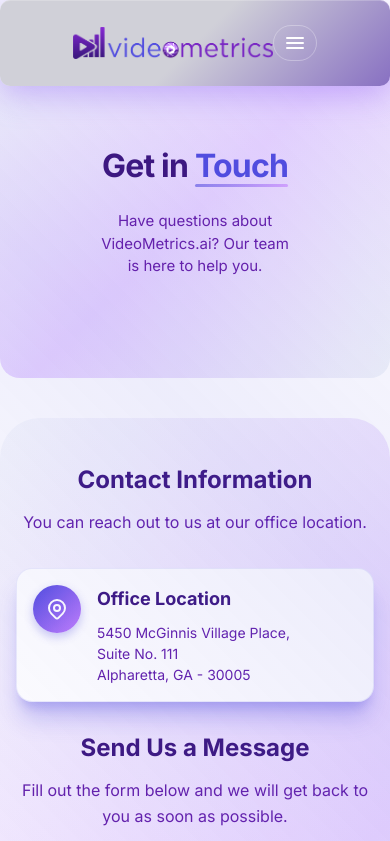
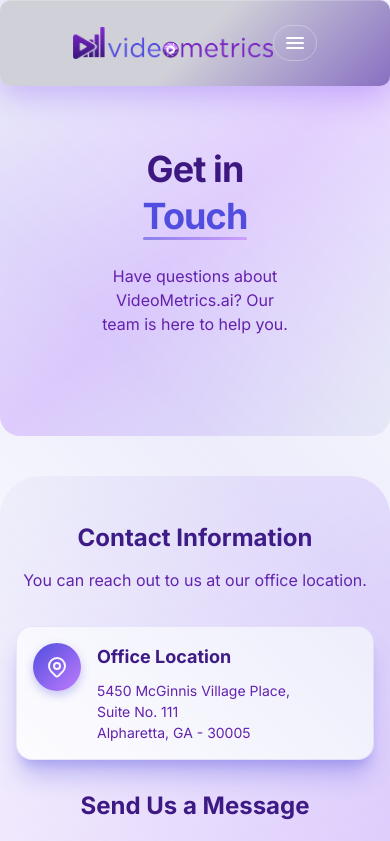
Before and after one commit to karthi0348/videometrics-ui, a Next.js app: page /contact in a window 390 px wide. Shown: the top 841 px of the page. Built offline with nearby package versions, Linux system fonts and the light colour scheme.

Commit message:
update css

```diff
--- a/src/app/contact/components/ContactHeroSection.tsx
+++ b/src/app/contact/components/ContactHeroSection.tsx
@@ -1,5 +1,4 @@
 import React from "react";
-import "@/app/globals.css";
 import "../styles/ContactHero.css";
 
 interface ContactHeroProps {
--- a/src/app/contact/styles/ContactHero.css
+++ b/src/app/contact/styles/ContactHero.css
@@ -30,7 +30,7 @@
 .contacttitle {
   font-size: 2.25rem;
   font-weight: 700;
-  margin-bottom: 1.5rem;
+  margin: 0 auto 1.5rem auto;
   color: var(--purple-dark);
   line-height: 1.3;
   letter-spacing: -0.025em;
@@ -111,51 +111,6 @@
   animation: fadeInUp 0.8s ease-out 0.2s both;
 }
 
-@media (max-width: 480px) {
-
-
-  .contacttitle {
-    font-size: clamp(2rem, 6vw, 3rem);
-    color: var(--purple-dark);
-    line-height: 1.25;
-    max-width: 800px;
-    animation: fadeInUp 0.8s ease-out 0.1s both;
-  }
-
-  .subcontacttitle {
-    font-size: 0.9375rem;
-
-  }
-}
-
-@media (min-width: 480px) and (max-width: 575px) {
-  .contacttitle {
-    font-size: 2rem;
-    color: var(--purple-dark);
-    line-height: 1.25;
-    max-width: 800px;
-    animation: fadeInUp 0.8s ease-out 0.1s both;
-  }
-
-  .subcontacttitle {
-    font-size: 2 rem;
-  }
-}
-
-@media (min-width: 576px) {
-  .contacttitle {
-    font-size: clamp(2rem, 6vw, 3rem);
-    color: var(--purple-dark);
-    line-height: 1;
-    max-width: 800px;
-    animation: fadeInUp 0.8s ease-out 0.1s both;
-  }
-
-  .subcontacttitle {
-    font-size: 1rem;
-  }
-}
-
 @media (min-width: 768px) {
   .contacttitle {
     font-size: clamp(2rem, 6vw, 3rem);
@@ -198,18 +153,6 @@ font-size: clamp(2rem, 6vw, 3rem);
   }
 } */
 
-@media (min-width: 1400px) {
-
-  .contacttitle {
-    font-size: 4rem;
-    margin-bottom: 2.5rem;
-  }
-
-  .subcontacttitle {
-    font-size: 1.5rem;
-    max-width: 48rem;
-  }
-}
 
 @media (max-width: 767px) and (orientation: landscape) {
   .contacttitle {
```
